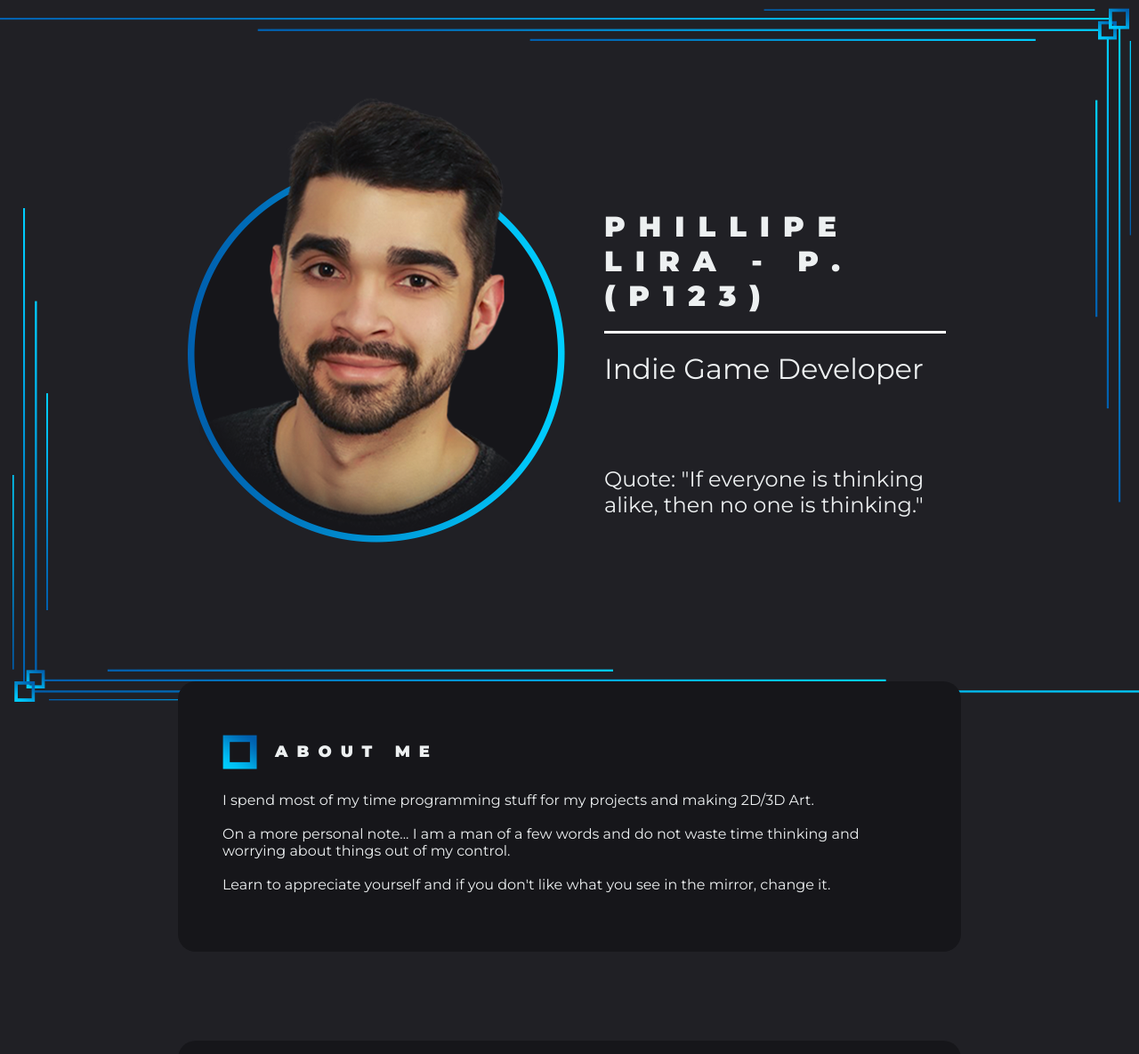
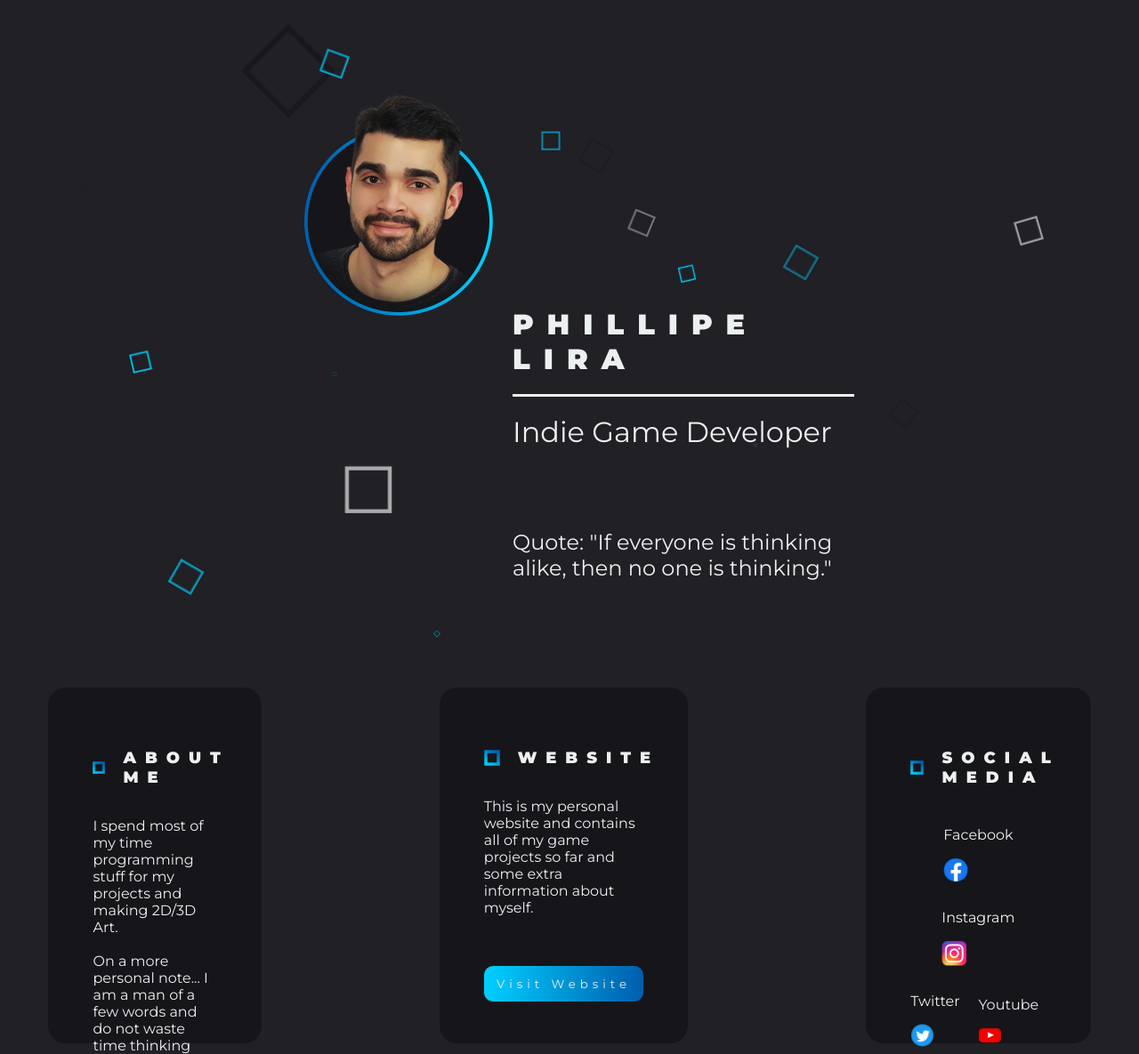
Before and after one commit to PhillipeXat/xatframe, a plain HTML site: page index.html in a window 1280 px wide. Shown: the top 1185 px of the page at 89% size. Drawn offline with Linux system fonts and the light colour scheme.

Commit message:
Add files via upload

```diff
--- /dev/null
+++ b/Assets/CSS/background_animation.css
@@ -0,0 +1,224 @@
+.background
+{
+    position: absolute;
+    width: 100%;
+    height: 100%;
+    display: flex;
+    overflow: hidden;
+    justify-content: center;
+    align-items: center;
+}
+
+.background .block
+{
+    position: absolute;
+    width: 50px;
+    height: 50px;
+    z-index: -1;
+}
+
+.background .block:nth-child(1)
+{
+    scale: 1.5;
+    top: 20%;
+    left: 50%;
+    background: transparent;
+    border: 5px solid #16161a;
+    animation: animate 15s linear infinite;
+}
+
+.background .block:nth-child(2)
+{
+    scale: 1.75;
+    top: 70%;
+    left: 30%;
+    background: transparent;
+    border: 5px solid #edf0f1;
+    animation: animate 10s linear infinite;
+}
+
+.background .block:nth-child(3)
+{
+    scale: 0.5;
+    top: 50%;
+    left: 10%;
+    background: transparent;
+    border: 5px solid #00cfff;
+    animation: animate 7s linear infinite;
+}
+
+.background .block:nth-child(4)
+{
+    scale: 0.3;
+    top: 10%;
+    left: 33%;
+    background: transparent;
+    border: 5px solid #16161a;
+    animation: animate 12s linear infinite;
+}
+
+.background .block:nth-child(5)
+{
+    scale: 1;
+    top: 31%;
+    left: 88%;
+    background: transparent;
+    border: 5px solid #edf0f1;
+    animation: animate 11s linear infinite;
+}
+
+.background .block:nth-child(6)
+{
+    scale: 1.2;
+    top: 83%;
+    left: 71%;
+    background: transparent;
+    border: 5px solid #00cfff;
+    animation: animate 5s linear infinite;
+}
+
+.background .block:nth-child(7)
+{
+    scale: 0.6;
+    top: 23%;
+    left: 5%;
+    background: transparent;
+    border: 5px solid #16161a;
+    animation: animate 17s linear infinite;
+}
+
+.background .block:nth-child(8)
+{
+    scale: 0.25;
+    top: 59%;
+    left: 64%;
+    background: transparent;
+    border: 5px solid #edf0f1;
+    animation: animate 20s linear infinite;
+}
+
+.background .block:nth-child(9)
+{
+    scale: 0.6;
+    top: 82%;
+    left: 14%;
+    background: transparent;
+    border: 5px solid #00cfff;
+    animation: animate 6s linear infinite;
+}
+
+.background .block:nth-child(10)
+{
+    scale: 1.15;
+    top: 56%;
+    left: 77%;
+    background: transparent;
+    border: 5px solid #16161a;
+    animation: animate 14s linear infinite;
+}
+
+.background .block:nth-child(11)
+{
+    scale: 1.3;
+    top: 29%;
+    left: 54%;
+    background: transparent;
+    border: 5px solid #edf0f1;
+    animation: animate 16s linear infinite;
+}
+
+.background .block:nth-child(12)
+{
+    scale: 0.4;
+    top: 37%;
+    left: 58%;
+    background: transparent;
+    border: 5px solid #00cfff;
+    animation: animate 7s linear infinite;
+}
+
+.background .block:nth-child(13)
+{
+    scale: 2;
+    top: 15%;
+    left: 23%;
+    background: transparent;
+    border: 5px solid #16161a;
+    animation: animate 8s linear infinite;
+}
+
+.background .block:nth-child(14)
+{
+    scale: 0.6;
+    top: 63%;
+    left: 92%;
+    background: transparent;
+    border: 5px solid #edf0f1;
+    animation: animate 5s linear infinite;
+}
+
+.background .block:nth-child(15)
+{
+    scale: 1.5;
+    top: 35%;
+    left: 68%;
+    background: transparent;
+    border: 5px solid #00cfff;
+    animation: animate 15s linear infinite;
+}
+
+.background .block:nth-child(16)
+{
+    scale: 0.7;
+    top: 18%;
+    left: 46%;
+    background: transparent;
+    border: 5px solid #00cfff;
+    animation: animate 10s linear infinite;
+}
+
+.background .block:nth-child(17)
+{
+    scale: 0.8;
+    top: 8%;
+    left: 27%;
+    background: transparent;
+    border: 5px solid #00cfff;
+    animation: animate 9s linear infinite;
+}
+
+.background .block:nth-child(18)
+{
+    scale: 0.3;
+    top: 49%;
+    left: 27%;
+    background: transparent;
+    border: 5px solid #00cfff;
+    animation: animate 4s linear infinite;
+}
+
+.background .block:nth-child(19)
+{
+    scale: 0.15;
+    top: 86%;
+    left: 36%;
+    background: transparent;
+    border: 5px solid #00cfff;
+    animation: animate 8s linear infinite;
+}
+
+.background .block:nth-child(20)
+{
+    scale: 0.55;
+    top: 36%;
+    left: 28%;
+    background: transparent;
+    border: 5px solid #00cfff;
+    animation: animate 11s linear infinite;
+}
+
+@keyframes animate{
+    0% { transform: scale(0) translateY(0) rotate(0); opacity: 0; }
+    75% { opacity: 1; }
+    100% { transform: scale(1) translateY(-90px) rotate(360deg); opacity: 0; }
+}
--- a/Assets/CSS/xatframe.css
+++ b/Assets/CSS/xatframe.css
@@ -3,18 +3,20 @@
 *, a{ font-family: "Montserrat", Arial, sans-serif; text-decoration: none; color: #edf0f1; }
 html { display: flex; height: 100%; width: 100%; background: linear-gradient(90deg, #202025, #202025, #202025);}
 
-body{
+body
+{
     margin: auto;
     color: #edf0f1;
     width: 100vw;
     height: 100vh;
-    background-image: url("Background_TopRight.png"), url("Background_BottomLeft.png");
+    background-image: url(""), url("");
     background-position: top right, bottom left;
     background-size: cover;
     background-repeat: no-repeat;
 }
 
-button{
+button
+{
     margin-top: 40px;
     padding: 5px;
     width: 100%;
@@ -27,7 +29,20 @@ button{
 
 button:hover { border: 3px solid #edf0f1; }
 
-#top-section{
+@keyframes opacity-anim
+{
+    0% { opacity: 0; }
+    100% { opacity: 100; }
+}
+
+@keyframes top-section-anim
+{
+    0% { margin: 400px 0; }
+    100% { margin: 100px 0; }
+}
+
+#top-section
+{
     display: flex;
     flex-wrap: nowrap;
     flex-direction: row;
@@ -35,64 +50,113 @@ button:hover { border: 3px solid #edf0f1; }
     width: 100%;
     height: auto;
     margin: 100px 0;
-    border: 0px solid white;
+    border: 0px solid #edf0f1;
+
+    animation-name: top-section-anim;
+    animation-duration: 1s;
+    animation-timing-function: ease-out;
 }
 
-#my-photo{
-    width: 20%;
-    height: 20%;
-    border-radius: 500px;
-}
-
-#my-photo img{
-    width: 100%;
+#my-photo
+{
+    flex-basis: 20%;
     height: auto;
 }
 
-#my-name{
-    flex-direction: column;
-    flex-basis: 50%;
-    height: auto;
-    margin: auto 50px auto 0;
-    padding-top: 100px;
-    border: 0px solid red;
+#my-photo img
+{
+    max-width: 100%;
+    max-height: 100%;
+    margin: auto;
 }
 
-#my-name div:first-child{
+@keyframes name-anim
+{
+    0% { flex-basis: 0%; width: 0; height: 0; opacity: 0%; }
+    75% { flex-basis: 30%; }
+    100% { opacity: 100%; }
+}
+
+#my-name
+{
+    flex-direction: column;
+    flex-basis: 30%;
+    height: auto;
+    padding-top: 225px;
+    border: 0px solid red;
+
+    animation-name: name-anim;
+    animation-duration: 1s;
+    animation-timing-function: ease-in-out;
+}
+
+@keyframes nameText-Anim { 0% { font-size: 0; } 25% { font-size: 0; } }
+
+#my-name div:first-child
+{
     font-size: xx-large;
     font-weight: bolder;
     letter-spacing: 15px;
-    border-bottom: 3px solid white;
+    border-bottom: 3px solid #edf0f1;
+
+    animation-name: nameText-Anim;
+    animation-duration: 1s;
+    animation-timing-function: ease-out;
 }
 
-#my-name div:last-child{
+@keyframes quote-Anim { 0% { font-size: 0; opacity: 0;} 50% { opacity: 0; } }
+
+#my-name div:last-child
+{
     font-size: x-large;
     font-weight: 500;
     margin-top: 50px;
+
+    animation-name: quote-Anim;
+    animation-duration: 2s;
+    animation-timing-function: ease-out;
 }
 
-#my-name div{
+#my-name div
+{
     font-size: xx-large;
     padding: 20px 0;
     border: 0px solid blue;
+
+    animation-name: quote-Anim;
+    animation-duration: 2s;
+    animation-timing-function: ease-out;
 }
 
-#bottom-section{
+@keyframes bottom-Section-anim
+{
+    0% { height: 0px; opacity: 0%; }
+    100% { height: 300px; opacity: 100%; }
+}
+
+#bottom-section
+{
     display: flex;
     flex-direction: row;
     justify-content: center;
     border: 0px solid red;
 }
 
-.section-box{
-    flex-basis: 15%;
+.section-box
+{
+    width: 350px;
+    height: 300px;
     padding: 50px;
     margin: 0 100px;
     background-color: #16161a;
     border-radius: 20px;
+    animation-name: bottom-Section-anim;
+    animation-duration: .5s;
+    animation-timing-function: ease-out;
 }
 
-.box-title{
+.box-title
+{
     display: flex;
     flex-direction: row;
     font-weight: bold;
@@ -100,23 +164,40 @@ button:hover { border: 3px solid #edf0f1; }
     letter-spacing: 10px;
 }
 
-.box-title img{
+.box-title img
+{
     width: 10%;
     height: 10%;
     margin: auto 0;
 }
 
-.box-title p{
-    margin-left: 20px;
+.box-title p { margin-left: 20px; }
+
+.box-description
+{
+    opacity: 100%;
+    animation-name: opacity-anim;
+    animation-duration: 2s;
+    animation-timing-function: ease-in;
 }
 
-#social-media{
+#social-media
+{
     display: flex;
     flex-direction: row;
     flex-wrap: wrap;
+    align-items: center;
 }
 
-#social-media div{
+#social-media div
+{
     flex-basis: 50%;
+    margin: 10px auto 0 auto;
+}
+
+#social-media img
+{
+    max-width: 35%;
+    max-height: 35%;
     margin: auto;
 }
--- /dev/null
+++ b/Assets/JavaScript/background_script.js
@@ -0,0 +1,8 @@
+var background = document.querySelector(".background");
+
+for (var i = 0; i <= 50; i++)
+{
+    let blocks = document.createElement('div');
+    blocks.classList.add('block');
+    background.appendChild(blocks).style.top = Math.round(Math.random() * screen.height);
+}
--- /dev/null
+++ b/Assets/JavaScript/general_script.js
@@ -0,0 +1,30 @@
+class TopSection {
+    constructor(){
+        this.name = document.getElementById("my-name");
+    }
+
+    InitialState() { this.name.style.display = "none"; }
+    FinalState() { this.name.style.display = "flex"; }
+}
+
+class BottomSection {
+    constructor(){
+        this.section = document.getElementById("bottom-section");
+    }
+
+    HideSection() { this.section.style.display = "none"; }
+    ShowSection() { this.section.style.display = "flex"; }
+}
+
+function MyName(){
+    const name = document.getElementById("my-name");
+    name.style.display = "flex";
+}
+
+var topSection = new TopSection();
+topSection.InitialState();
+setTimeout(function(){topSection.FinalState();}, 1000);
+
+var bottomSection = new BottomSection();
+bottomSection.HideSection();
+setTimeout(function(){bottomSection.ShowSection();}, 1500);
--- a/index.html
+++ b/index.html
@@ -2,27 +2,56 @@
 <html lang="eng">
 <head>
     <link rel="stylesheet" href="Assets/CSS/xatframe.css">
-    <link rel="stylesheet" href="Assets/CSS/xatframe_rwd.css">
-    <title>P.'s Xatspace</title>
+    <link rel="stylesheet" href="Assets/CSS/background_animation.css">
+    <!--<link rel="stylesheet" href="Assets/CSS/xatframe_rwd.css">-->
+    <title>P.'s xatspace</title>
 </head>
 <body>
+
+    <div class="background">
+        <div class="block">
+            <div></div>
+            <div></div>
+            <div></div>
+            <div></div>
+            <div></div>
+            <div></div>
+            <div></div>
+            <div></div>
+            <div></div>
+            <div></div>
+            <div></div>
+            <div></div>
+            <div></div>
+            <div></div>
+            <div></div>
+            <div></div>
+            <div></div>
+            <div></div>
+            <div></div>
+            <div></div>
+        </div>
+    </div>
+
     <section id="top-section" name="photo-and-name">
         <div id="my-photo">
             <img src="Assets/Images/Photo.png">
         </div>
+
         <div id="my-name">
-            <div>PHILLIPE LIRA - P. (P123)</div>
+            <div>PHILLIPE LIRA</div>
             <div>Indie Game Developer</div>
             <div>Quote: "If everyone is thinking alike, then no one is thinking."</div>
         </div>
     </section>
+
     <section id="bottom-section" name="aboutme-and-socials">
         <div class="section-box" name="aboutme-box">
             <div class="box-title">
                 <img src="Assets/Images/Square.png" alt="">
                 <p>ABOUT ME</p>
             </div>
-            <p name="description">
+            <p class="box-description">
                 I spend most of my time programming stuff for my projects and making 2D/3D Art.
                 <br><br>
                 On a more personal note... I am a man of a few words and do not waste time thinking and worrying about things out of my control.
@@ -30,48 +59,57 @@
                 Learn to appreciate yourself and if you don't like what you see in the mirror, change it.
             </p>
         </div>
+
         <div class="section-box" name="website-box">
             <div class="box-title">
                 <img src="Assets/Images/Square.png" alt="">
                 <p>WEBSITE</p>
             </div>
-            <div name="description">
+            <div class="box-description">
                 <p>This is my personal website and contains all of my game projects so far and some extra information about myself.</p>
                 <a href="https://www.plgamedev.com/"><button>Visit Website</button></a>
             </div>
         </div>
+
         <div class="section-box" name="socialmedia-box">
             <div class="box-title">
                 <img src="Assets/Images/Square.png" alt="#">
                 <p>SOCIAL MEDIA</p>
             </div>
-            <div id="social-media">
+
+            <div id="social-media" class="box-description">
                 <div name="Facebook">
                     <p>Facebook</p>
                     <a href="https://www.facebook.com/phillipe.lira">
-                        <img src="Assets/Images/facebook_icon.png" alt="#" style="max-width: 100%; max-height: 100%; margin: auto;">
+                        <img src="Assets/Images/facebook_icon.png" alt="#">
                     </a>
                 </div>
+
                 <div name="Instagram">
                     <p>Instagram</p>
                     <a href="https://www.instagram.com/phillipe.lira/">
-                        <img src="Assets/Images/instagram_icon.png" alt="#" style="max-width: 100%; max-height: 100%; margin: auto;">
+                        <img src="Assets/Images/instagram_icon.png" alt="#">
                     </a>
                 </div>
+
                 <div name="Twitter">
                     <p>Twitter</p>
                     <a href="https://twitter.com/lira_phillipe">
-                        <img src="Assets/Images/twitter_icon.png" alt="#" style="max-width: 100%; max-height: 100%; margin: auto;">
+                        <img src="Assets/Images/twitter_icon.png" alt="#">
                     </a>
                 </div>
+
                 <div name="Youtube">
                     <p>Youtube</p>
                     <a href="https://www.youtube.com/channel/UChBya0Bs7GBnJbwTdXc-aeA">
-                        <img src="Assets/Images/youtube_icon.png" alt="#" style="max-width: 100%; max-height: 100%; margin: auto;">
+                        <img src="Assets/Images/youtube_icon.png" alt="#">
                     </a>
                 </div>
-            </di>
+            </div>
         </div>
     </section>
+
+    <script src="Assets/JavaScript/general_script.js"></script>
+    <script src="Assets/JavaScript/background_script.js"></script>
 </body>
 </html>
```
Also changed, not shown: Assets/Images/Background_BottomLeft.png (added), Assets/Images/Background_TopRight.png (added).
